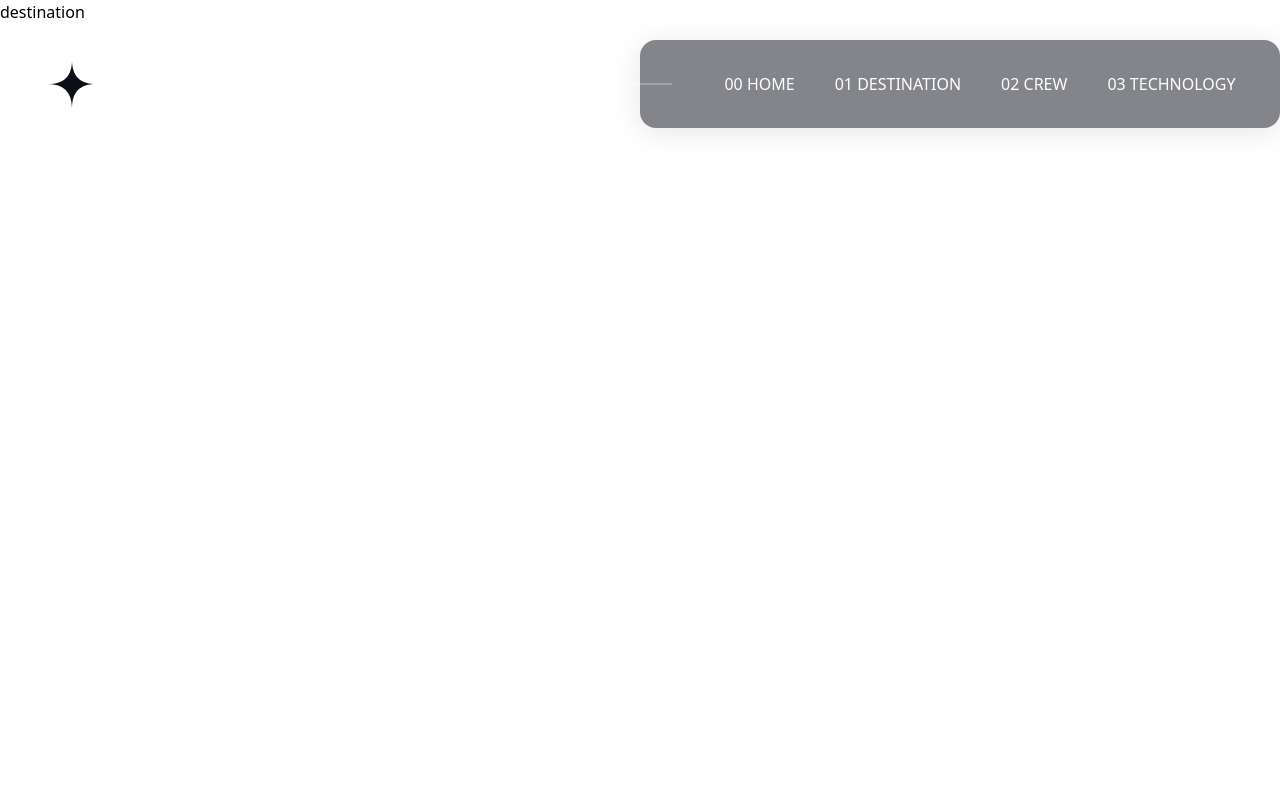
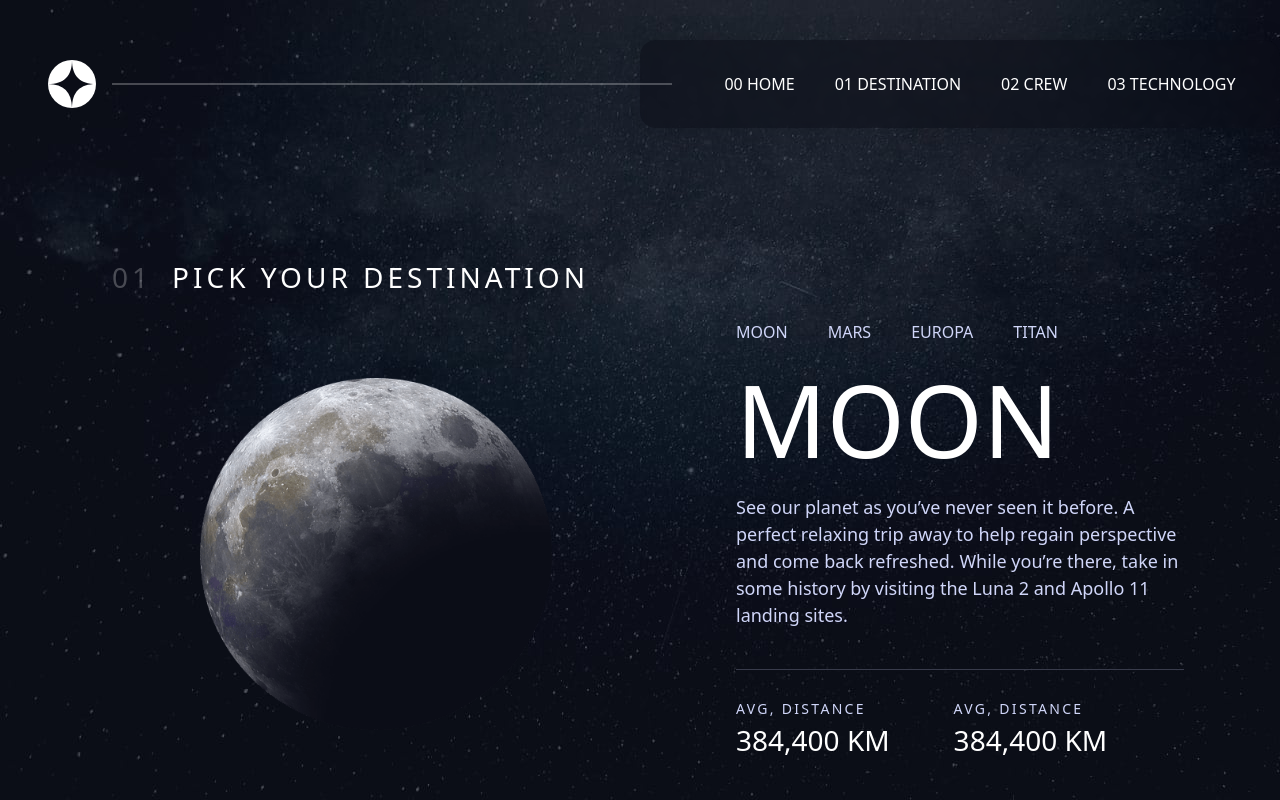
Before and after one commit to ImArnoldDCODES/space-dash, a React (Vite) app: page /destination in a window 1280 px wide. Built offline with nearby package versions, Linux system fonts and the light colour scheme.

Commit message:
destinations

```diff
--- a/src/App.jsx
+++ b/src/App.jsx
@@ -1,6 +1,6 @@
 // components
 import Navbar from "./pages/navbar/navbar";
-import Home from "./pages/home/home";
+import Home from "./pages/home";
 import Destination from "./pages/destination";
 import Crew from "./pages/crew";
 import Technology from "./pages/technology";
--- a/src/index.css
+++ b/src/index.css
@@ -12,6 +12,14 @@
 .home-page::-webkit-scrollbar {
   display: none; /* Safari and Chrome */
 }
+.desitination-page {
+  background-image: url("./assets/destination/background-destination-desktop.jpg");
+  -ms-overflow-style: none; /* Internet Explorer 10+ */
+  scrollbar-width: none; /* Firefox */
+}
+.desitination-page::-webkit-scrollbar {
+  display: none;
+}
 .crew {
   background-image: url("./assets/crew/background-crew-desktop.jpg");
   background-position: center;
--- a/src/pages/destination.jsx
+++ b/src/pages/destination.jsx
@@ -1,9 +1,56 @@
-import React from 'react'
+import React from "react";
+import Moon from "../assets/destination/image-moon.png";
 
-const destination = () => {
+const Destination = () => {
   return (
-    <div>destination</div>
-  )
-}
+    <div className="h-[100vh] w-[100vw] overflow-x-hidden desitination-page">
+      <div className="flex h-[100%] m-auto mt-12">
+        <div className="basis-[50%] m-auto text-start mt-[13rem] pl-[7rem]">
+          <h4 className="text-[28px] text-[#fff] leading-normal tracking-[4px]">
+            <span className="opacity-[0.25] mr-5">01</span>
+            PICK YOUR DESTINATION
+          </h4>
+          <img
+            src={Moon}
+            alt=""
+            width={100}
+            height={100}
+            className="m-auto h-[22rem] w-[22rem] mt-20"
+          />
+        </div>
+        <div className="basis-[50%] m-auto mt-[17rem]">
+          <div className="flex flex-col w-fit m-auto">
+            <ul className="flex text-[#D0D6F9] gap-10 text-[16px] font-[400]">
+              <li>MOON</li>
+              <li>MARS</li>
+              <li>EUROPA</li>
+              <li>TITAN</li>
+            </ul>
+            <div className="">
+              <h4 className="text-[#fff] leading-normal text-[100px]">MOON</h4>
+              <p className="text-[#D0D6F9] text-[18px] leading-normal w-[28rem]">
+                See our planet as you’ve never seen it before. A perfect
+                relaxing trip away to help regain perspective and come back
+                refreshed. While you’re there, take in some history by visiting
+                the Luna 2 and Apollo 11 landing sites.
+              </p>
+              <hr className="w-[100%] mt-10 border-[#383B4B]"/>
+              <div className="flex gap-16 mt-7">
+                <span>
+                  <h5 className="text-[14px] text-[#D0D6F9] tracking-[2.3px] leading-normal">AVG, DISTANCE</h5>
+                  <h3 className="text-[#fff] text-[28px] leading-normal">384,400 KM</h3>
+                </span>
+                <span>
+                  <h5 className="text-[14px] text-[#D0D6F9] tracking-[2.3px] leading-normal">AVG, DISTANCE</h5>
+                  <h3 className="text-[#fff] text-[28px] leading-normal">384,400 KM</h3>
+                </span>
+              </div>
+            </div>
+          </div>
+        </div>
+      </div>
+    </div>
+  );
+};
 
-export default destination
+export default Destination;
--- a/src/pages/home/home.jsx
+++ b/src/pages/home.jsx
@@ -1,5 +1,4 @@
 import React from "react";
-import DesktopBg from "../../assets/home/background-home-desktop.jpg";
 
 export default function Home() {
   return (
--- a/src/pages/navbar/navbar.jsx
+++ b/src/pages/navbar/navbar.jsx
@@ -5,15 +5,19 @@ export default function Navbar() {
   const navtext = [
     {
       title: "00 HOME",
+      path: "/",
     },
     {
       title: "01 DESTINATION",
+      path: "/destination",
     },
     {
       title: "02 CREW",
+      path: "/crew",
     },
     {
       title: "03 TECHNOLOGY",
+      path: "/technology",
     },
   ];
 
@@ -35,7 +39,11 @@ export default function Navbar() {
         <span className="h-[2px] w-[35rem] right-[38rem] top-[2.7rem] opacity-[0.25] bg-[#fff] absolute content-none z-[1] m-auto"></span>
         <ul className="flex px-5 py-8 gap-10 ml-10 text-[#fff]">
           {navtext.map((list, index) => {
-            return <li key={index}>{list.title}</li>;
+            return (
+              <li key={index}>
+                <a href={list.path}>{list.title}</a>
+              </li>
+            );
           })}
         </ul>
       </div>
```
